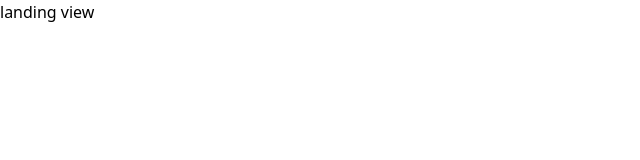
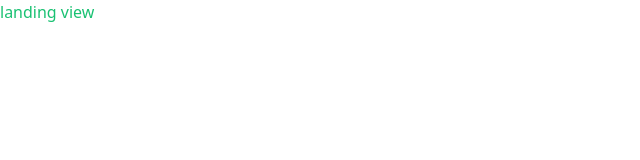
Before and after one commit to eltha9/lundi-app, a Vue app: page / in a window 1280 px wide. Shown: the top 160 px of the page, without its empty margins (0-640 px from the left). Built offline with nearby package versions, Linux system fonts and the light colour scheme.

Commit message:
adding color

```diff
--- a/src/App.vue
+++ b/src/App.vue
@@ -1,5 +1,5 @@
 <template>
-  <div id="app">landing view</div>
+	<div id="app" class="text-semantic-positive-500">landing view</div>
 </template>
 
 <style lang="scss"></style>
--- a/tailwind.config.js
+++ b/tailwind.config.js
@@ -1,7 +1,65 @@
 module.exports = {
-  content: ["./index.html", "./src/**/*.{vue,js,ts,jsx,tsx}"],
-  theme: {
-    extend: {},
-  },
-  plugins: [],
+	content: ['./index.html', './src/**/*.{vue,js,ts,jsx,tsx}'],
+	theme: {
+		colors: {
+			primary: {
+				900: '#161421',
+				700: '#332B61',
+				500: '#4B418A',
+				300: '#877DC9',
+				100: '#EBE9F5',
+			},
+			secondary: {
+				900: '#433217',
+				700: '#8B621F',
+				500: '#FCAE30',
+				300: '#FFD590',
+				100: '#F1ECE4',
+			},
+			ternary: {
+				900: '#172527',
+				700: '#1B4147',
+				500: '#256A75',
+				300: '#6EB1BC',
+				100: '#E6F2F3',
+			},
+			greyscale: {
+				black: '#191919',
+				900: '#31302F',
+				700: '#504F4D',
+				600: '#6D6C6A',
+				500: '#8E8C88',
+				300: '#B7B3AD',
+				200: '#D9D6D2',
+				100: '#F0EEEB',
+				white: '#FAFAFA',
+			},
+			semantic: {
+				positive: {
+					700: '#0B5633',
+					500: '#19C172',
+					100: '#F3FFF0',
+				},
+				warning: {
+					700: '#642C04',
+					500: '#E28D50',
+					100: '#F9E8CF',
+				},
+				negative: {
+					700: '#580E09',
+					500: '#CC3E2F',
+					100: '#FFDEDA',
+				},
+				info: {
+					700: '#0F3266',
+					500: '#4AA8D8',
+					100: '#E1F7FF',
+				},
+			},
+		},
+		// fontFamily: {
+		// },
+		extend: {},
+	},
+	plugins: [],
 };
```
